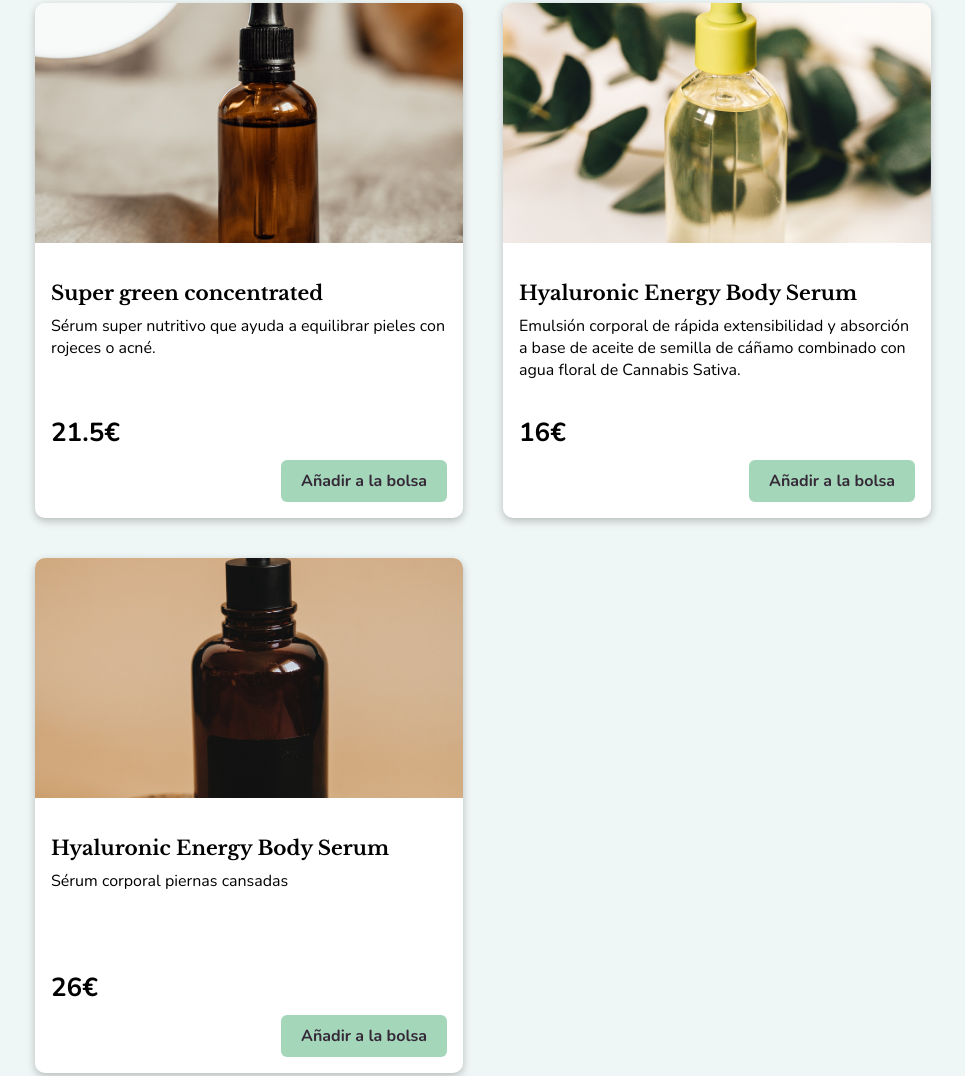
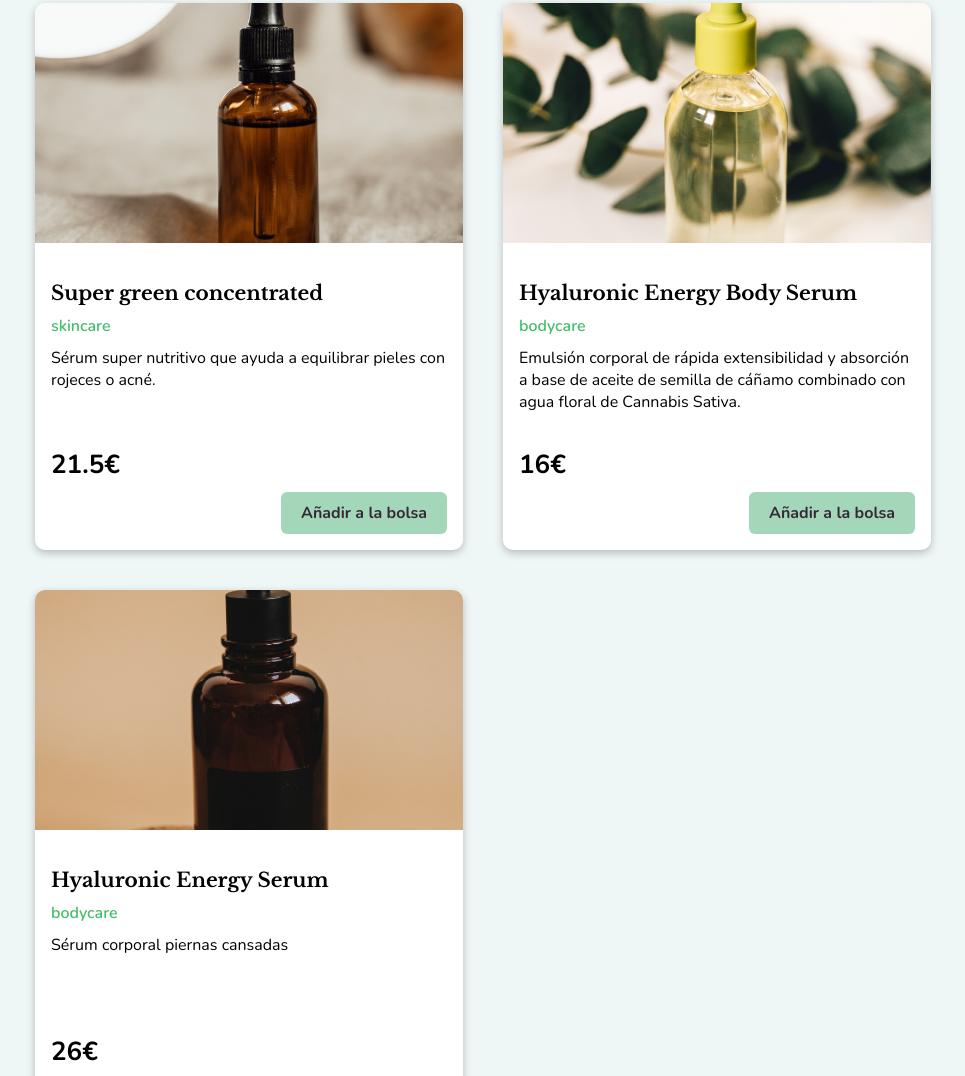
Before and after one commit to edgarlopezcalomarde/yejo, a website: page src/web/index.html in a window 1280 px wide. Shown: the part 771-1847 px from the top of the page, without its empty margins (157-1122 px from the left). Drawn offline with nearby package versions, Linux system fonts and the light colour scheme.

Commit message:
basket implementatio fase 1

```diff
--- a/src/web/index.html
+++ b/src/web/index.html
@@ -32,6 +32,7 @@
             </div>
             <div class="c-menu__item">
                 <img class="c-icon" id="btnCart" src="./assets/img/bag.png" alt="compra">
+                <span class='basket' id='lblCartCount'> 0 </span>
             </div>
 
         </div>
--- a/src/web/js/productos.js
+++ b/src/web/js/productos.js
@@ -14,6 +14,7 @@ const productos = [
 
     {
         id: "2jpn8l5kptpga4qge24ipch",
+        complementary:"14ghol5b3flhq64octf6lol",
         category: "skincare",
         name: "Super green concentrated",
         sort_description: "Sérum super nutritivo que ayuda a equilibrar pieles con rojeces o acné.",
@@ -32,6 +33,7 @@ const productos = [
 
     {
         id: "35820h75phr68dn0d8m33mg",
+        complementary:"9drnei4pe6p4f2mftc76erl",
         category: "skincare",
         name: "Rescue face mist",
         sort_description: "Bruma facial hidratante, antioxidante  y nutritiva que refresca la piel y aporta sensación de confort a cualquier hora del día.",
@@ -49,6 +51,7 @@ const productos = [
     },
     {
         id: "q1hc977cmf92gidqq1l8tfo",
+        complementary:"mib0k4nca769gl2en5dtabf",
         category: "skincare",
         name: "Urban face mist",
         sort_description: "Bruma facial que aporta sensación de hidratación, frescura y protección a la piel a cualquier hora del día.",
@@ -65,6 +68,7 @@ const productos = [
     },
     {
         id: "1ssaee7q71m84d79jppaka1",
+        complementary:"26q55i6q9mflnc3jb82dqe7",
         category: "skincare",
         name: "Glowy cleansing gel",
         sort_description: "Limpiador facial hidratante e iluminador.",
@@ -81,8 +85,9 @@ const productos = [
     },
     {
         id: "29m4trfo2q97maa0e3sip2",
+        complementary:"14ghol5b3flhq64octf6lol",
         category: "bodycare",
-        name: "Hyaluronic Energy Body Serum",
+        name: "Hyaluronic Energy Serum",
         sort_description: "Sérum corporal piernas cansadas",
         big_description: `
         Sérum en formato de gel. Su fórmula aporta una sensación de alivio y confort inmediatos gracias a 8 activos vegetales: goldenrod, el alga roja, ácido hialurónico vegano, potentes activos naturales marinos.
@@ -97,6 +102,7 @@ const productos = [
     },
     {
         id: "30l5sm5ffiqmar9jofriai7",
+        complementary:"14ghol5b3flhq64octf6lol",
         category: "bodycare",
         name: "Hyaluronic Energy Body Serum",
         sort_description: "Emulsión corporal de rápida extensibilidad y absorción a base de aceite de semilla de cáñamo combinado con agua floral de Cannabis Sativa.",
@@ -178,6 +184,7 @@ const generarCartasBestSeller = () =>{
 
             <div class="c-card__body">
                 <div class="c-card__name">${product.name}</div>
+                <div class="c-card__category">${product.category}</div>
                 <div class="c-card__description">${product.sort_description}</div>
                 <div class="c-card__price">${product.price}€</div>
                 <div class="c-card__btn"><a href="#" class="c-button c-button--add-cart">Añadir a la bolsa</a></div>
--- a/src/web/scss/04_components/_c-card.scss
+++ b/src/web/scss/04_components/_c-card.scss
@@ -48,7 +48,12 @@
         display: block;
         margin-left: auto;
         margin-top: auto;
+    }
 
+    &__category{
+        font-family: 'Nunito', sans-serif;
+        font-weight: 600;
+        color: getColor("principal", 1);
 
     }
 }
```
Also changed, not shown: src/web/assets/img/14ghol5b3flhq64octf6lol.png (added), src/web/assets/img/26q55i6q9mflnc3jb82dqe7.png (added), src/web/assets/img/9drnei4pe6p4f2mftc76erl.png (added), src/web/assets/img/mib0k4nca769gl2en5dtabf.png (added), src/web/css/main.css, 1 other file.
